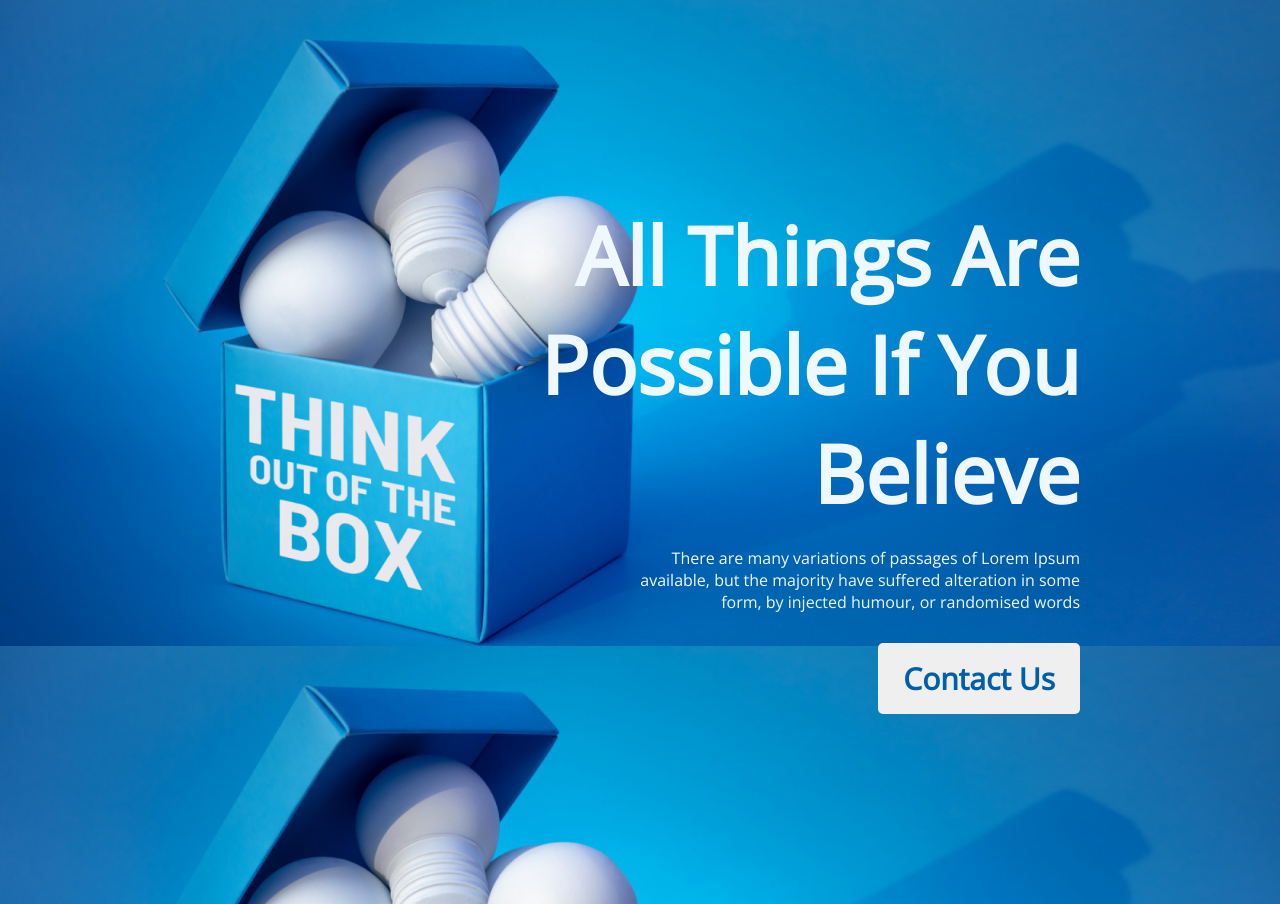
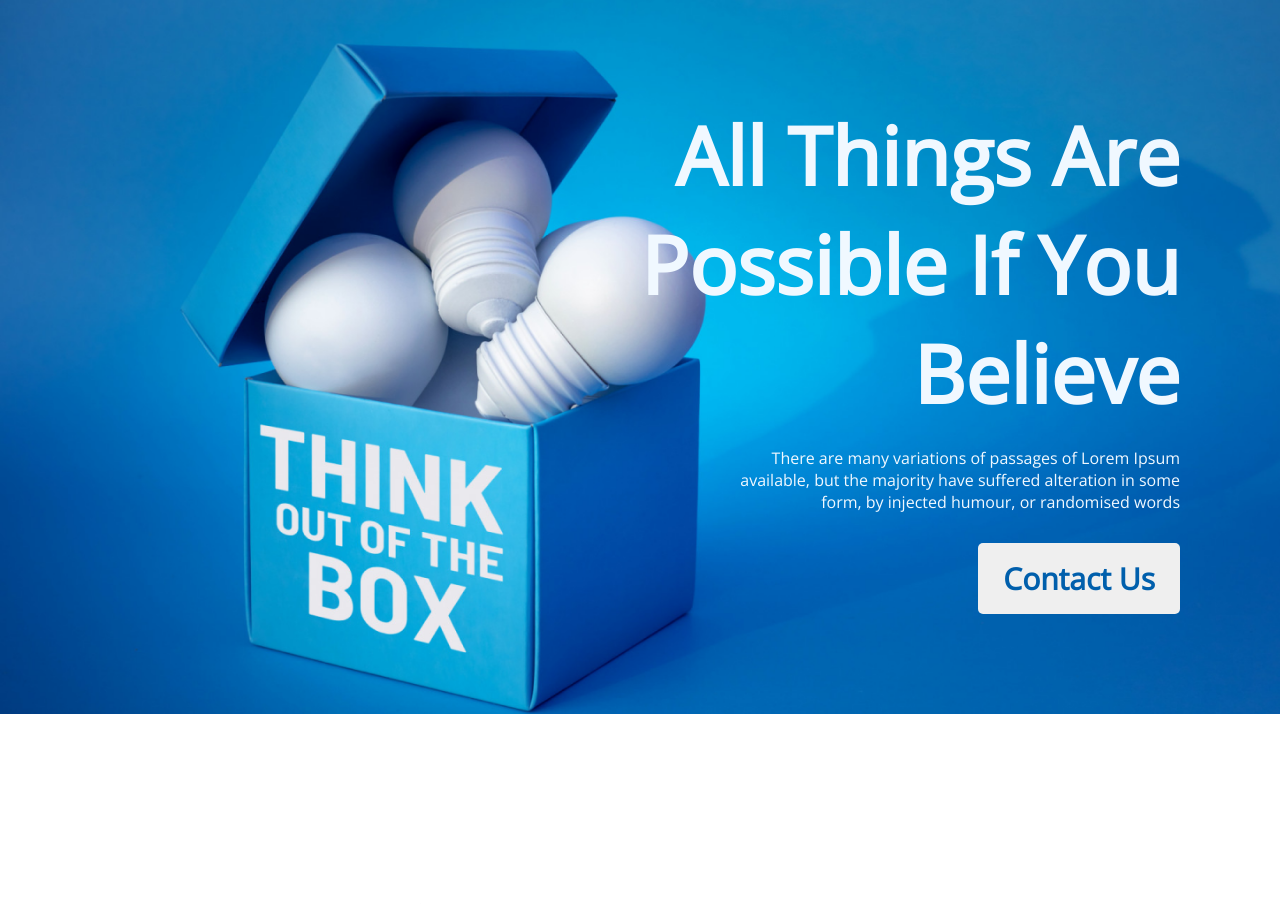
Before and after one commit to IirfanChowdhury/new-year-new-me, a plain HTML site: page index.html in a window 1280 px wide. Shown: the top 904 px of the page. Drawn offline with nearby package versions, Linux system fonts and the light colour scheme.

Commit message:
updated css

```diff
--- a/styles/new-year.css
+++ b/styles/new-year.css
@@ -4,13 +4,14 @@
 }
 .header-division {
     background-image: url(../images/banner/banner3.png);
-    background-size: contain;
+    background-size: cover;
+    background-repeat: no-repeat;
 }
 .header-container {
     text-align: right;
-    padding-right: 200px;
-    padding-top: 200px;
-    padding-bottom: 190px;
+    padding-right: 100px;
+    padding-top: 100px;
+    padding-bottom: 100px;
 }
 .header-title {
     font-size: 80px;
```
